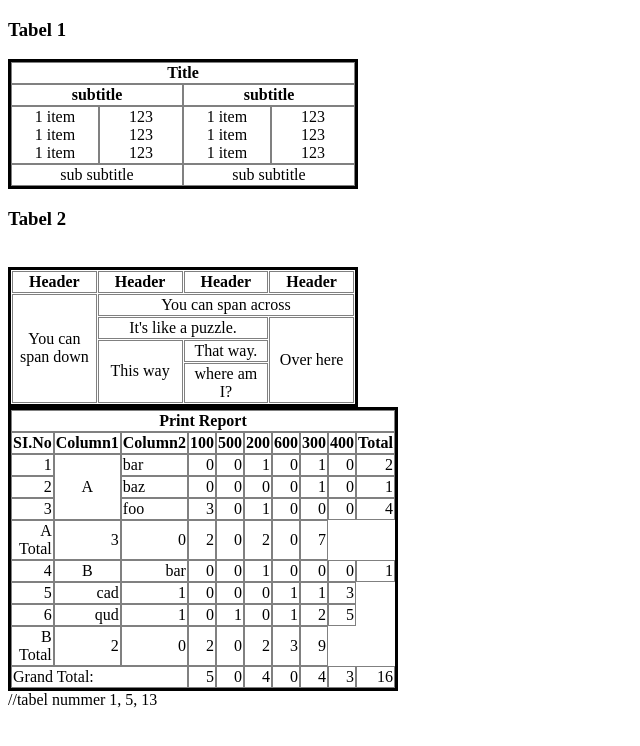
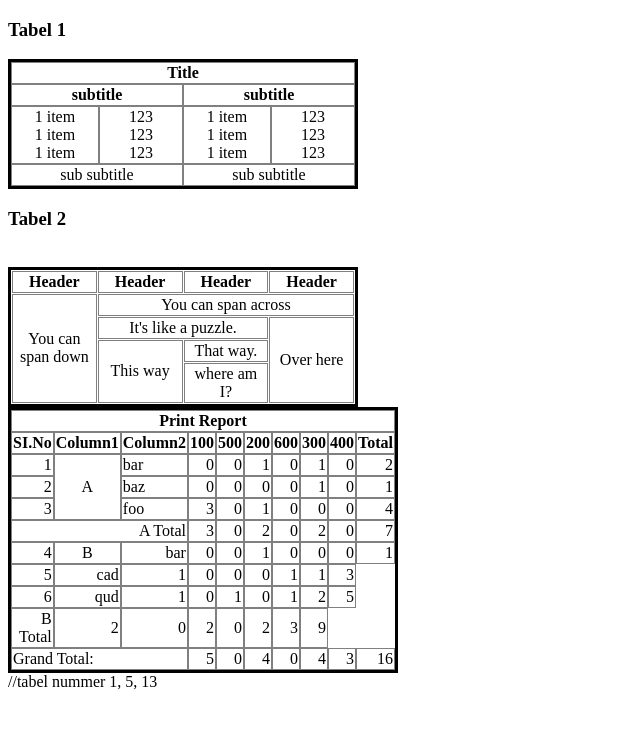
Before and after one commit to CSPR07/HTML2020, a plain HTML site: page h03/Opdracht 2/Opdracht 2.html in a window 1280 px wide. Shown: the whole page, without its empty margins (0-640 px from the left). Drawn offline with Linux system fonts and the light colour scheme.

Commit message:
changed colspan to 3

```diff
--- a/h03/Opdracht 2/Opdracht 2.html
+++ b/h03/Opdracht 2/Opdracht 2.html
@@ -120,7 +120,7 @@
         <td style="text-align: end">4</td>
     </tr>
     <tr>
-        <td style="text-align: end">A Total</td>
+        <td colspan="3" style="text-align: end">A Total</td>
         <td style="text-align: end">3</td>
         <td style="text-align: end">0</td>
         <td style="text-align: end">2</td>
```
